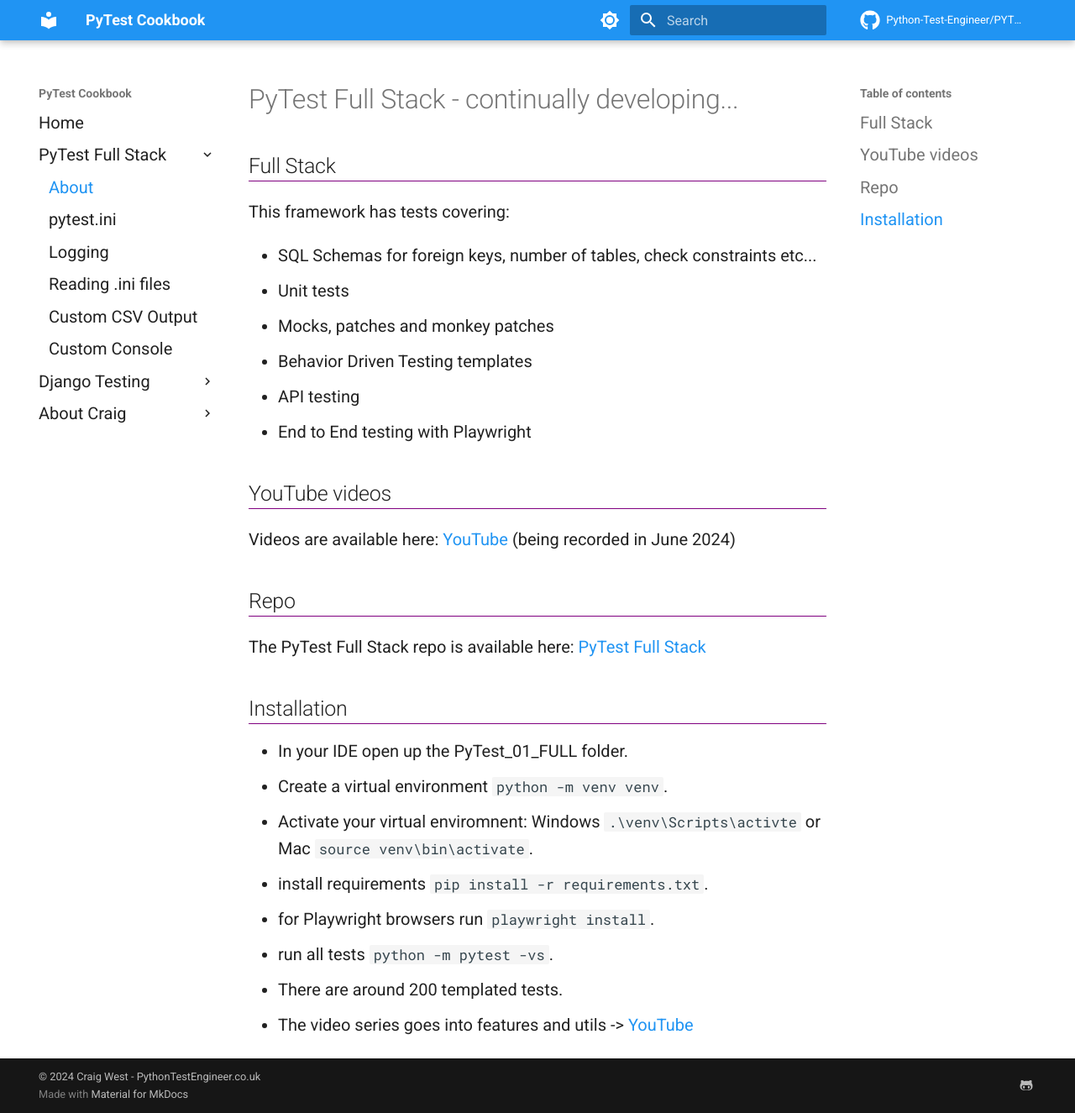
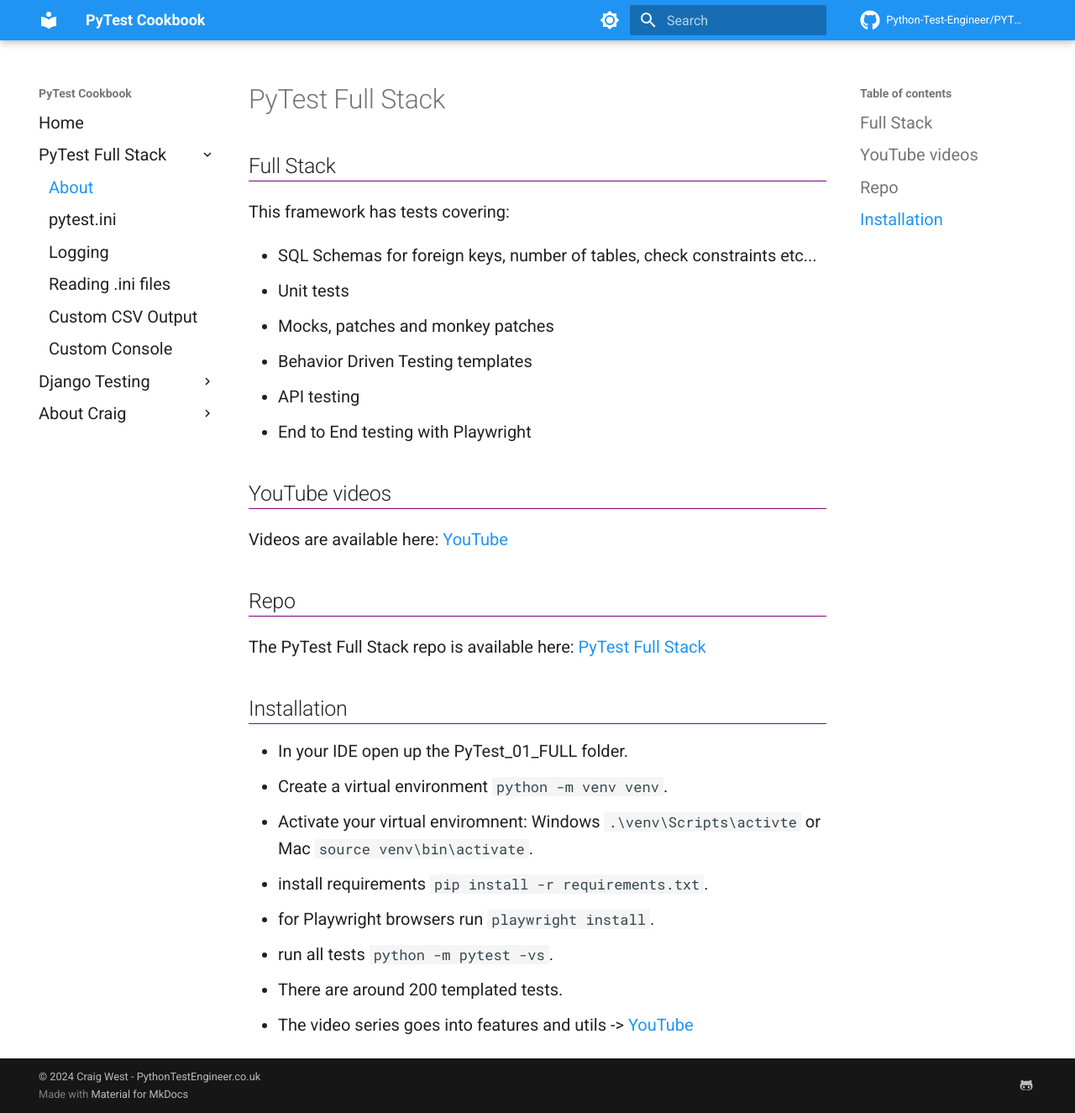
Before and after one commit to Python-Test-Engineer/PyTest-Cookbook, an MkDocs documentation site: the page built from docs/pytest/index.md, in a window 1280 px wide and 1325 px high. Shown: the whole window at 84% size. Built offline with MkDocs 1.6.1 and Material for MkDocs 9.7.7, drawn with Linux system fonts in a browser that asks for light colours; comment, search, counter and statistics services are not loaded.

Commit message:
03JUN2024

```diff
--- a/docs/pytest/index.md
+++ b/docs/pytest/index.md
@@ -1,4 +1,4 @@
-# PyTest Full Stack - continually developing...
+# PyTest Full Stack
 
 ## Full Stack
 
@@ -13,7 +13,7 @@
 
 ## YouTube videos
 
-Videos are available here: [YouTube](https://www.youtube.com/playlist?list=PLsszRSbzjyvlrB6V5dacW6G8YrD_iW7oy) (being recorded in June 2024)
+Videos are available here: [YouTube](https://www.youtube.com/playlist?list=PLsszRSbzjyvlrB6V5dacW6G8YrD_iW7oy)
 
 ## Repo
 
```
Also changed, not shown: docs/index.md (+2 -2 lines), site/index.html, site/pytest/index.html, site/search/search_index.json, 1 other file.
